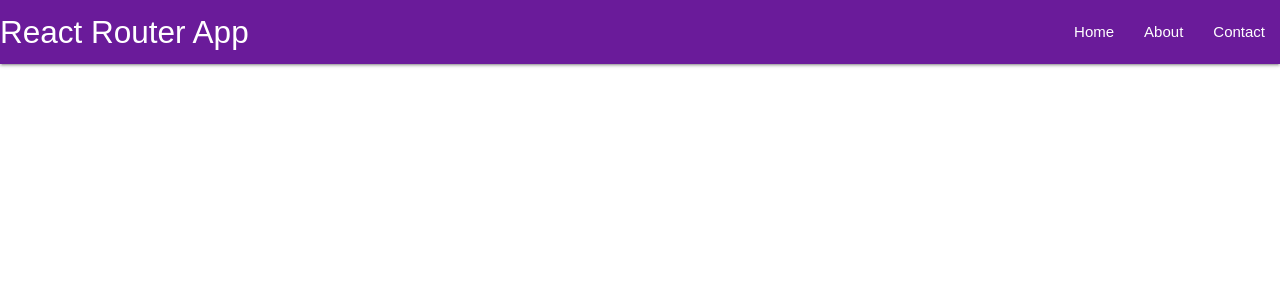
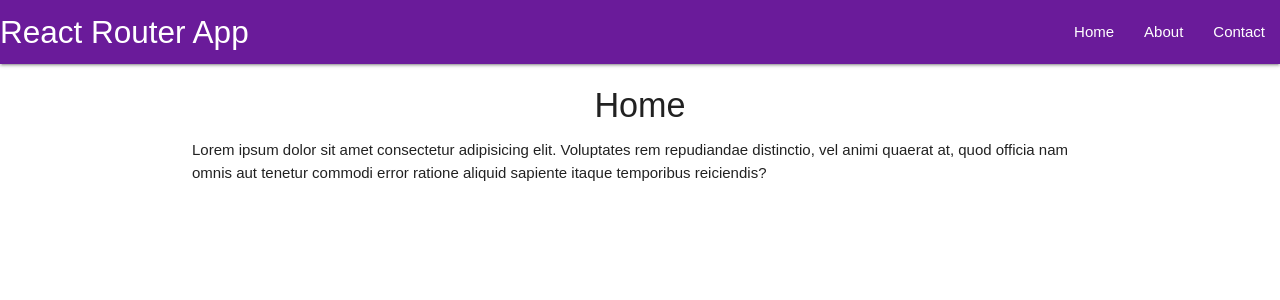
Before and after one commit to Madpoints/React-Redux-Demo, a React (Create React App) app in the folder router-app/: page / in a window 1280 px wide. Shown: the top 300 px of the page. Built offline with nearby package versions, Linux system fonts and the light colour scheme.

Commit message:
react routes

```diff
--- a/router-app/src/App.js
+++ b/router-app/src/App.js
@@ -1,12 +1,21 @@
 import React, { Component } from 'react';
+import {BrowserRouter, Route} from 'react-router-dom'
 import Navbar from './components/Navbar'
+import Home from './components/Home'
+import About from './components/About'
+import Contact from './components/Contact'
 
 class App extends Component {
   render() {
     return (
-      <div className="App">
-        <Navbar/>
-      </div>
+      <BrowserRouter>
+        <div className="App">
+          <Navbar/>
+          <Route exact path='/' component={Home}></Route>
+          <Route path='/About' component={About}></Route>
+          <Route path='/Contact' component={Contact}></Route>
+        </div>
+      </BrowserRouter>
     );
   }
 }
```
